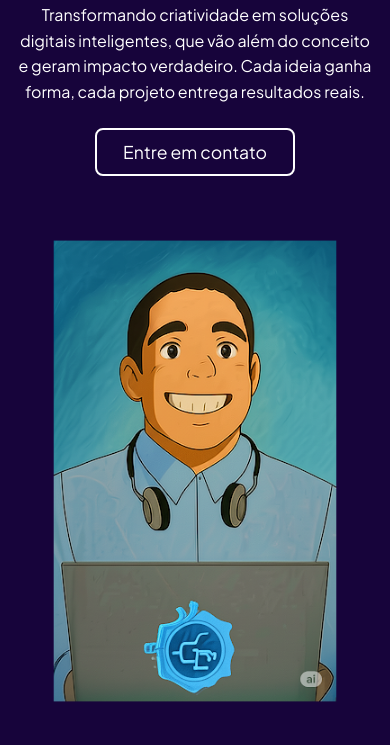
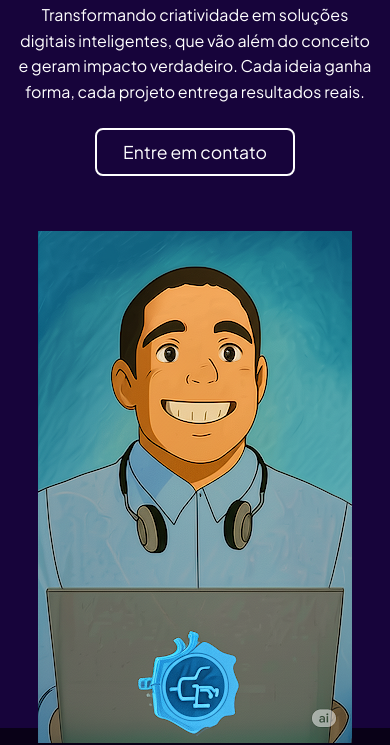
Before and after one commit to PAULO-VICTOR-SILVA-SANTOS/portfolio_profissional, a plain HTML site: page index.html in a window 390 px wide. Shown: the part 384-1129 px from the top of the page. Drawn offline with nearby package versions, Linux system fonts and the light colour scheme; a script that the page names is missing.

Commit message:
ajustes no codigo

```diff
--- a/css/responsivo.css
+++ b/css/responsivo.css
@@ -25,9 +25,17 @@
     }
 
     .hero>.interface {
+        display: flex;
+        /* Ativa o flexbox */
+        flex-direction: column-reverse;
+        align-items: center;
+        /* Centraliza horizontalmente */
+        justify-content: center;
+        /* Centraliza verticalmente se houver altura extra */
+        gap: 40px;
+        /* Ajuste de espaçamento */
         text-align: center;
-        gap: 120px;
-        flex-direction: column-reverse;
+        /* Centraliza texto */
     }
 
     .hero .txt-hero h1 {
@@ -42,8 +50,15 @@
         font-size: 1rem;
     }
 
-    .hero .img-hero {
-        max-width: 420px;
+    .hero .img-hero img {
+        max-width: 320px;
+        /* tamanho máximo da imagem no responsivo */
+        width: 100%;
+        /* adapta ao container */
+        height: auto;
+        /* mantém proporção */
+        transform: scale(1);
+        /* remove deslocamento manual do desktop */
     }
 
 
@@ -64,7 +79,8 @@
         overflow: scroll;
     }
 
-    .skills article::-webkit-scrollbar { /*não aparece a barra de rolagem quando bromos no celular*/
+    .skills article::-webkit-scrollbar {
+        /*não aparece a barra de rolagem quando bromos no celular*/
         display: none;
     }
 
@@ -82,7 +98,8 @@
         overflow-x: scroll;
     }
 
-    .portfolio .portfolio-container::-webkit-scrollbar { /*não aparece a barra de rolagem quando bromos no celular*/
+    .portfolio .portfolio-container::-webkit-scrollbar {
+        /*não aparece a barra de rolagem quando bromos no celular*/
         display: none;
     }
 
--- a/css/style.css
+++ b/css/style.css
@@ -160,6 +160,7 @@ section.hero {
 .hero>.interface {
     display: flex;
     align-items: center;
+    justify-content: space-between;
     gap: 120px;
 }
 
@@ -168,7 +169,19 @@ section.hero {
 }
 
 .hero .img-hero img {
-    transform: scale(0.9) translateY(-90px); /* 0.9 = 90% do tamanho original, -90px move a imagem para cima. O valor negativo faz ela subir */
+    transform: scale(0.9) translate(-200px, -90px); /* 0.9 = 90% do tamanho original, -90px move a imagem para cima. O valor negativo faz ela subir */
+    position: relative;
+    animation: flutuar 2s ease-in-out infinite alternate;
+}
+
+
+@keyframes flutuar{
+    0%{
+        top: 0;
+    }
+    100%{
+        top: 30px;
+    }
 }
 
 
--- a/index.html
+++ b/index.html
@@ -94,8 +94,8 @@
 
                     <div class="btn-redes">
                         <a href="#"><button><i class="bi bi-instagram"></i></button></a>
-                        <a href="#"><button><i class="bi bi-linkedin"></i></button></a>
-                        <a href="#"><button><i class="bi bi-github"></i></button></a>
+                        <a href="https://www.linkedin.com/in/paulo-victor-919a0549/" target="_blank"><button><i class="bi bi-linkedin"></i></button></a>
+                        <a href="https://github.com/PAULO-VICTOR-SILVA-SANTOS" target="_blank"><button><i class="bi bi-github"></i></button></a>
                     </div>
 
                 </div>
@@ -223,8 +223,8 @@
 
             <div class="btn-redes">
                 <a href="#"><button><i class="bi bi-instagram"></i></button></a>
-                <a href="#"><button><i class="bi bi-linkedin"></i></button></a>
-                <a href="#"><button><i class="bi bi-github"></i></button></a>
+                <a href="https://www.linkedin.com/in/paulo-victor-919a0549/" target="_blank"><button><i class="bi bi-linkedin"></i></button></a>
+                <a href="https://github.com/PAULO-VICTOR-SILVA-SANTOS" target="_blank"><button><i class="bi bi-github"></i></button></a>
             </div>
 
         </div>
```
